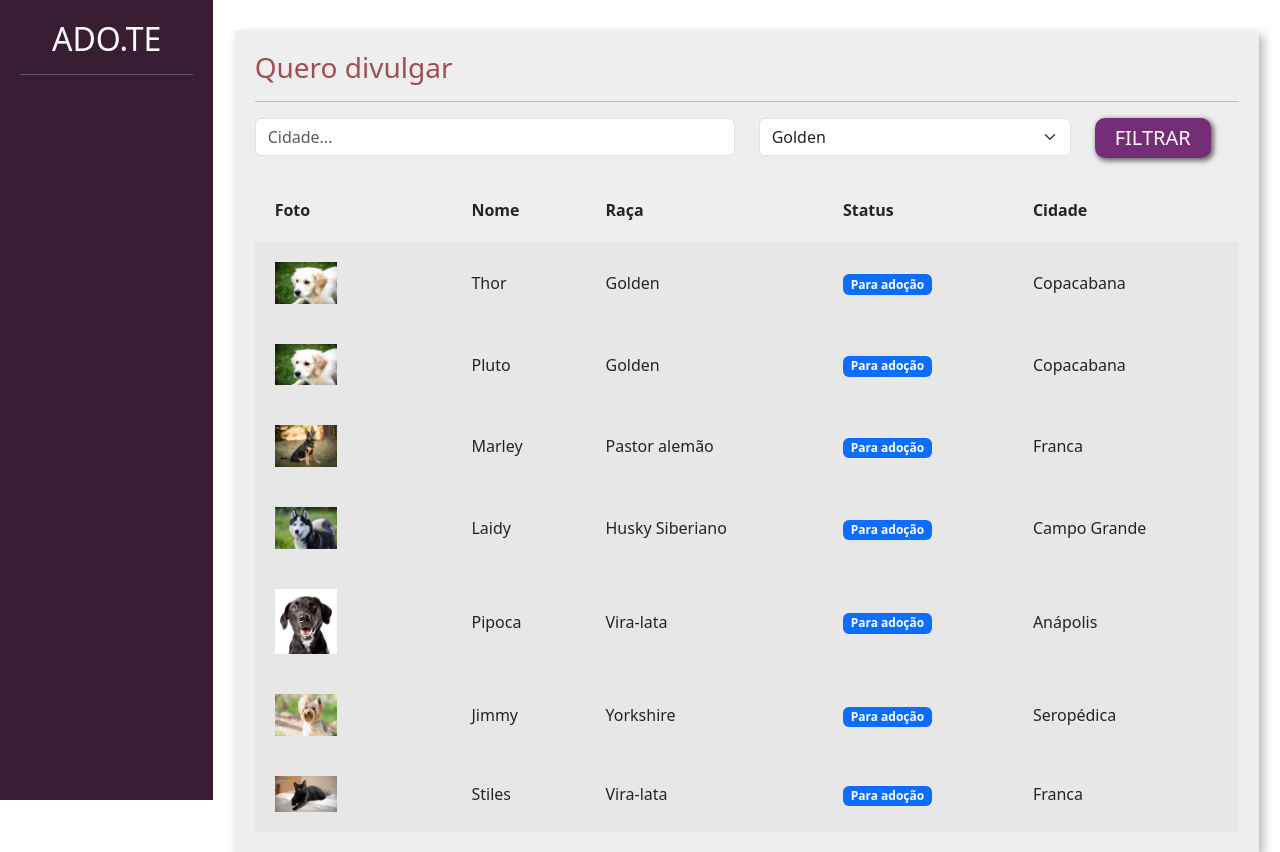
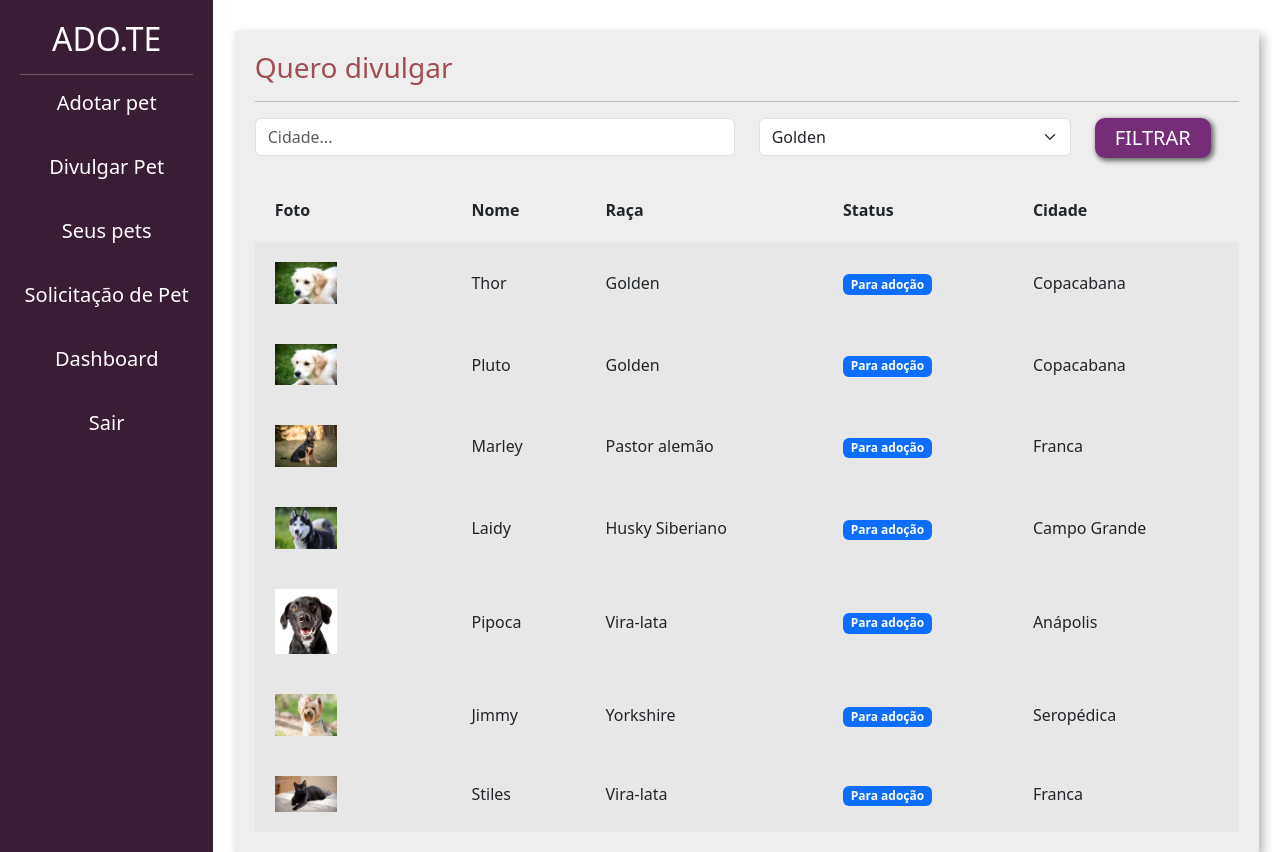
Before and after one commit to KaikeRochaDev/Adote, a Django app: page /adotar/ in a window 1280 px wide. Run offline with Django 4.2, Linux system fonts and the light colour scheme; data comes from the database, SQL or seed files in the repository; both versions use the stored data as it was after the commit.

Commit message:
adding navigation to the interface

```diff
--- a/adotar/templates/listar_pets.html
+++ b/adotar/templates/listar_pets.html
@@ -16,10 +16,15 @@
 
         <div class="container-fluid">
             <div class="row">
-                <div class="col-md-2 bg-side sidebar">
+                <div style='height: auto;' class="col-md-2 bg-side sidebar">
                     <h2>ADO.TE</h2>
                     <hr>
-
+                    <h5><a class="navegação" href="/adotar/">Adotar pet</a><h5/><br>
+                        <h5><a class="navegação" href="/divulgar/novo_pet/">Divulgar Pet</a><h5/><br>
+                        <h5><a class="navegação" href="/divulgar/seus_pets/">Seus pets</a><h5/><br>
+                        <h5><a class="navegação" href="/divulgar/ver_pedido_adocao/">Solicitação de Pet</a><h5/><br>
+                        <h5><a class="navegação" href="/divulgar/dashboard/">Dashboard</a><h5/><br>
+                        <h5><a class="navegação" href="/auth/sair/">Sair</a><h5/>
 
                 </div>
 
--- a/divulgar/urls.py
+++ b/divulgar/urls.py
@@ -2,7 +2,7 @@ from django.urls import path
 from . import views
 
 urlpatterns = [
-    path('novo_pet', views.novo_pet , name='novo_pet'),
+    path('novo_pet/', views.novo_pet , name='novo_pet'),
     path('seus_pets/', views.seus_pets, name="seus_pets"),
     path('remover_pet/<int:id>', views.remover_pet, name="remover_pet"),
     path('ver_pet/<int:id>', views.ver_pet, name='ver_pet'),
--- a/templates/static/adotar/css/listar_pets.css
+++ b/templates/static/adotar/css/listar_pets.css
@@ -30,3 +30,15 @@
 
 
 }
+
+.navegação{
+    display: flex;
+    justify-content: center;
+    align-items: center;
+    text-decoration: none;
+    color: white;
+}
+
+.navegação:hover{
+    color: #A24D52;
+}
--- a/templates/static/divulgar/css/novo_pet.css
+++ b/templates/static/divulgar/css/novo_pet.css
@@ -21,3 +21,15 @@
 .font-vinho{
     color: #A24D52;
 }
+
+.navegação{
+    display: flex;
+    justify-content: center;
+    align-items: center;
+    text-decoration: none;
+    color: white;
+}
+
+.navegação:hover{
+    color: #A24D52;
+}
--- a/templates/static/divulgar/css/seus_pet.css
+++ b/templates/static/divulgar/css/seus_pet.css
@@ -10,3 +10,15 @@
  .tabela-linha{
      background-color: #e8e7e7;
  }
+
+ .navegação{
+    display: flex;
+    justify-content: center;
+    align-items: center;
+    text-decoration: none;
+    color: white;
+}
+
+.navegação:hover{
+    color: #A24D52;
+}
--- a/usuarios/templates/cadastro.html
+++ b/usuarios/templates/cadastro.html
@@ -52,7 +52,7 @@
 
                             <input type="submit" value="SALVAR" class="btn-custom-primary">
 
-                            <a href="" class="link-float">Já tenho uma conta</a>
+                            <a href="{% url 'login'%}" class="link-float">Já tenho uma conta</a>
                         </form>
                     </div>
                 </div>
--- a/usuarios/templates/login.html
+++ b/usuarios/templates/login.html
@@ -42,7 +42,7 @@
 
                             <input type="submit" value="SALVAR" class="btn-custom-primary">
 
-                            <a href="" class="link-float">Cadastre-se</a>
+                            <a href="{% url 'cadastro' %}" class="link-float">Cadastre-se</a>
                         </form>
                     </div>
                 </div>
--- a/usuarios/views.py
+++ b/usuarios/views.py
@@ -34,7 +34,7 @@ def cadastro(request):
             )
             messages.add_message(request, constants.SUCCESS, 'Usuário criado com sucesso!')
             #   mensagem de sucesso
-            return render(request, 'cadastro.html')
+            return redirect('/auth/login/')
         except:
             messages.add_message(request, constants.ERROR, 'Erro interno no sistema')
             # mensagem de erro
```
Also changed, not shown: divulgar/templates/dashboard.html (+7 -1 lines), divulgar/templates/novo_pet.html (+7 -1 lines), divulgar/templates/seus_pets.html (+7 -1 lines), divulgar/templates/ver_pedido_adocao.html (+14 -1 lines), divulgar/templates/ver_pet.html (+7 -2 lines), db.sqlite3, media/fotos_pets/gato-preto-deitado-Petlove.jpg (added), 1 other file.
